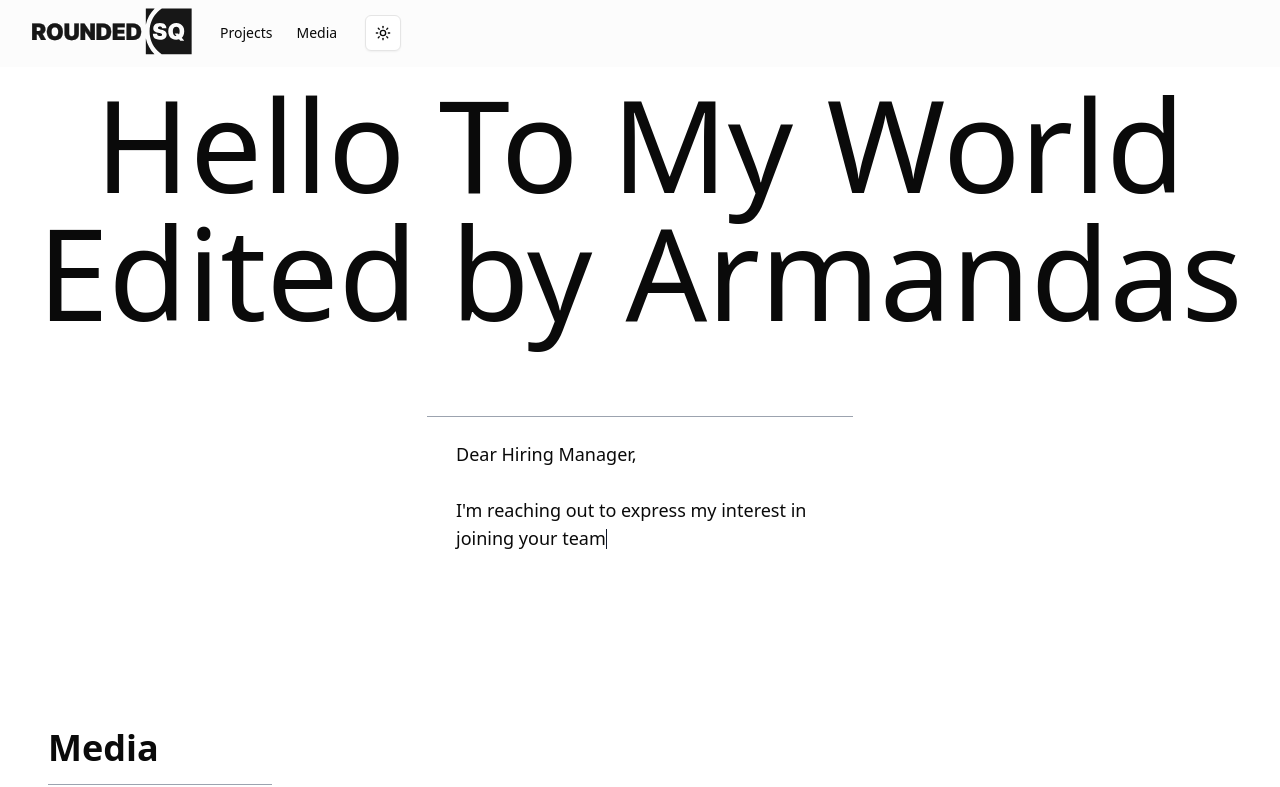
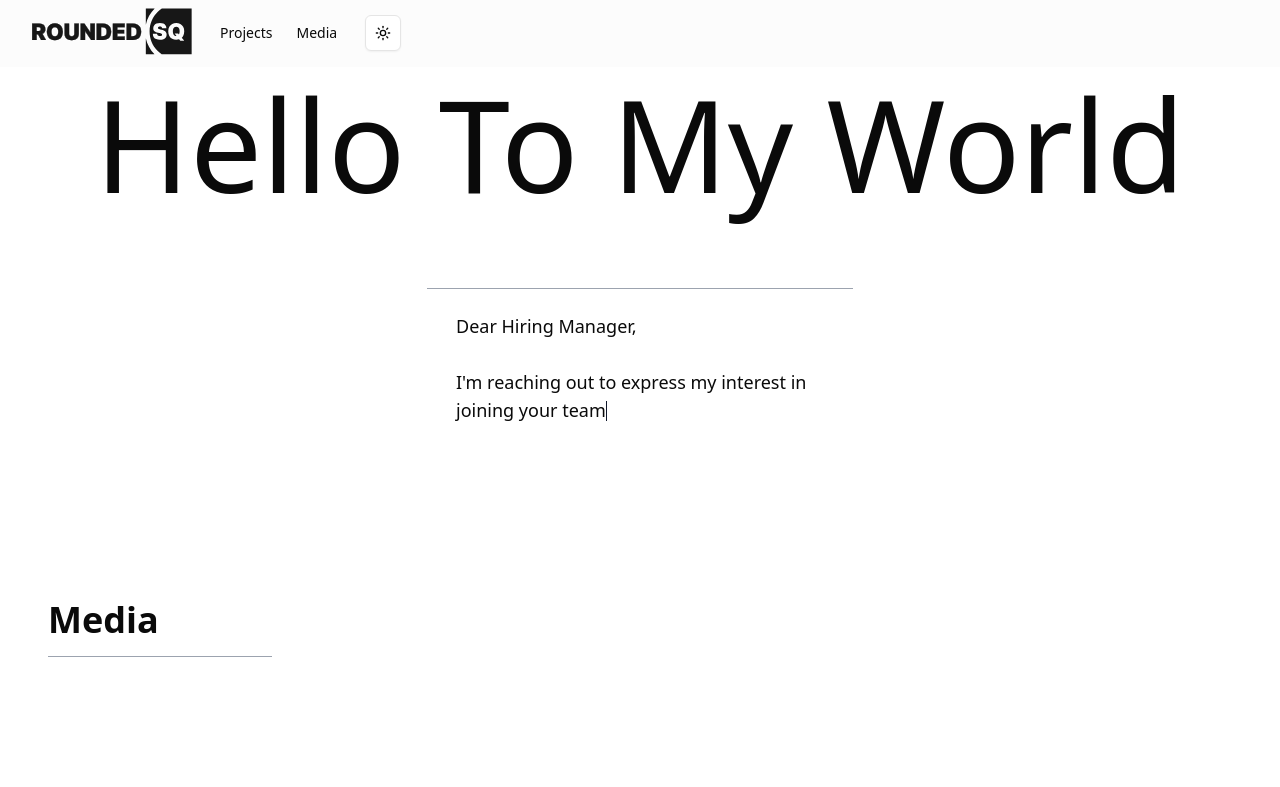
Before and after one commit to zekScript/Eramus-plus-repo, a Next.js app: page / in a window 1280 px wide. Shown: the top 787 px of the page. Built offline with nearby package versions, Linux system fonts and the light colour scheme.

Commit message:
Deleted the + edited by armandas

```diff
--- a/src/app/(front)/page.tsx
+++ b/src/app/(front)/page.tsx
@@ -6,7 +6,7 @@ const Page: React.FC = () => {
       {/* Main text */}
       <div className='mb-20'>
         <h1 className='text-wrap text-center text-9xl font-medium'>
-          Hello To My World Edited by Armandas
+          Hello To My World
         </h1>
       </div>
       {/* Line */}
```
